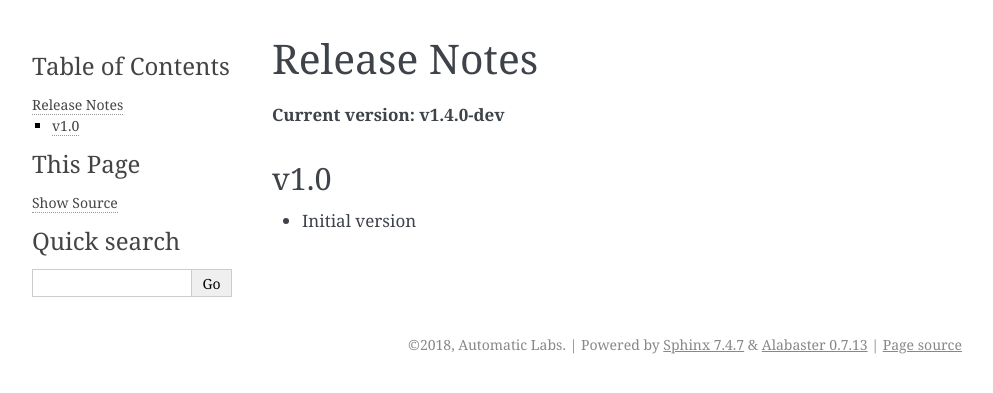
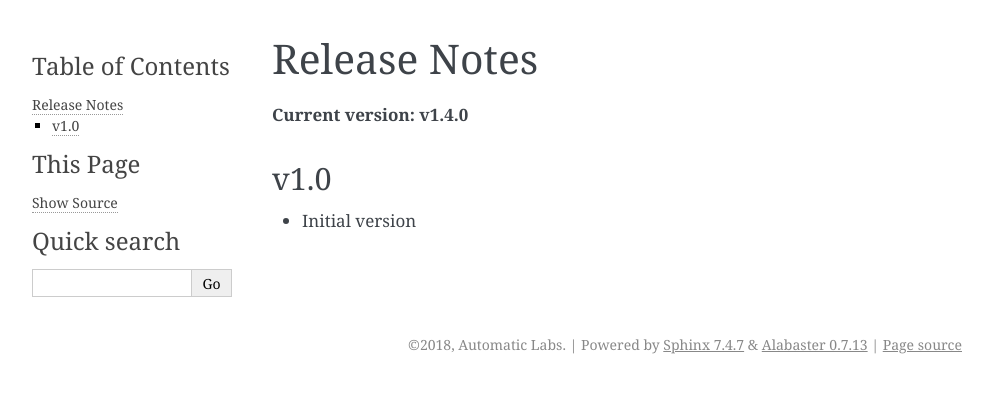
Before and after one commit to cloudchacho/taskhawk-python, a Sphinx documentation site: the page built from docs/releases.rst, in a window 1280 px wide. Shown: the top 393 px of the page, without its empty margins (148-1141 px from the left). Built offline with Sphinx 7.4.7, drawn with Linux system fonts in a browser that asks for light colours.

Commit message:
Bump version: 1.4.0-dev → 1.4.0

```diff
--- a/docs/conf.py
+++ b/docs/conf.py
@@ -32,7 +32,7 @@ author = 'Automatic Labs'
 # The short X.Y version
 version = '1.0'
 # The full version, including alpha/beta/rc tags
-release = '1.4.0-dev'
+release = '1.4.0'
 
 
 # -- General configuration ---------------------------------------------------
--- a/docs/releases.rst
+++ b/docs/releases.rst
@@ -1,7 +1,7 @@
 Release Notes
 =============
 
-**Current version: v1.4.0-dev**
+**Current version: v1.4.0**
 
 v1.0
 ~~~~
--- a/taskhawk/__init__.py
+++ b/taskhawk/__init__.py
@@ -7,7 +7,7 @@ taskhawk
 
 
 # semantic versioning (http://semver.org/)
-VERSION = '1.4.0-dev'
+VERSION = '1.4.0'
 
 
 from .models import Message, Priority  # noqa
```
Also changed, not shown: .bumpversion.cfg.
